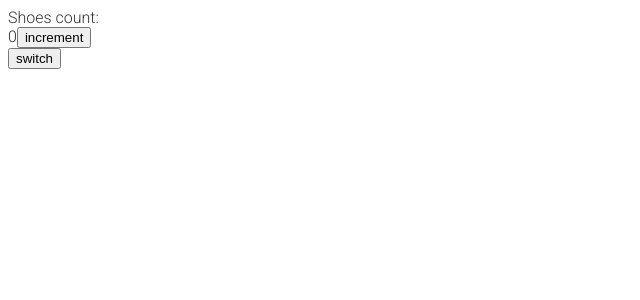
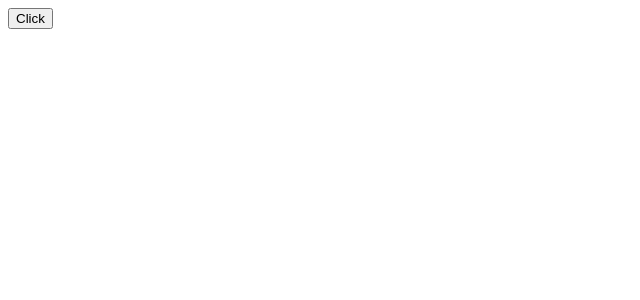
Before and after one commit to Arghun-dev/Advanced-React-Patterns, a React (Vite) app in the folder advanced-react/: page / in a window 1280 px wide. Shown: the top 300 px of the page, without its empty margins (0-640 px from the left). Built offline with nearby package versions, Linux system fonts and the light colour scheme.

Commit message:
feat: event listeners - bubble event and capture event

```diff
--- a/advanced-react/src/App.tsx
+++ b/advanced-react/src/App.tsx
@@ -31,6 +31,10 @@ import { ForwardRef } from "./components/ForwardRef";
 import { ReactPortal } from "./components/ReactPortal";
 import { ErrorBoundaryExample } from "./components/ErrorBoundary";
 import { Keys } from "./components/Keys";
+import {
+  EventListeners,
+  EventListenersTopToBottom,
+} from "./components/EventListeners";
 
 // const Left = ({ title }: { title: string }) => (
 //   <h2 style={{ backgroundColor: "coral" }}>{title}</h2>
@@ -244,7 +248,11 @@ function App() {
     // <ErrorBoundaryExample />
 
     /** -------------------- Keys ----------------------- */
-    <Keys />
+    // <Keys />
+
+    /** -------------------- Event Listeners ---------------------- */
+    // <EventListeners />
+    <EventListenersTopToBottom />
   );
 }
 
--- /dev/null
+++ b/advanced-react/src/components/EventListeners.tsx
@@ -0,0 +1,21 @@
+// Bubble Event
+export const EventListeners = () => {
+  // If you click the button, the event will bubble up to the outer div and the event listener on the outer div will be triggered.
+  // This is called event bubbling. The event bubbles up from the target element to the parent elements. So, the event will be triggered on the target element first and then on the parent elements.
+  // So, first inner button event listener will be triggered and then the outer div event listener will be triggered.
+  return (
+    <div onClick={() => console.log("outer div")}>
+      <button onClick={() => console.log("inner button")}>Click</button>
+    </div>
+  );
+};
+
+// Capture Event
+export const EventListenersTopToBottom = () => {
+  // Here, we are using onClickCapture instead of onClick. The onClickCapture event listener is triggered from the top of the DOM tree to the target element.
+  return (
+    <div onClickCapture={() => console.log("outer div")}>
+      <button onClick={() => console.log("inner button")}>Click</button>
+    </div>
+  );
+};
```
